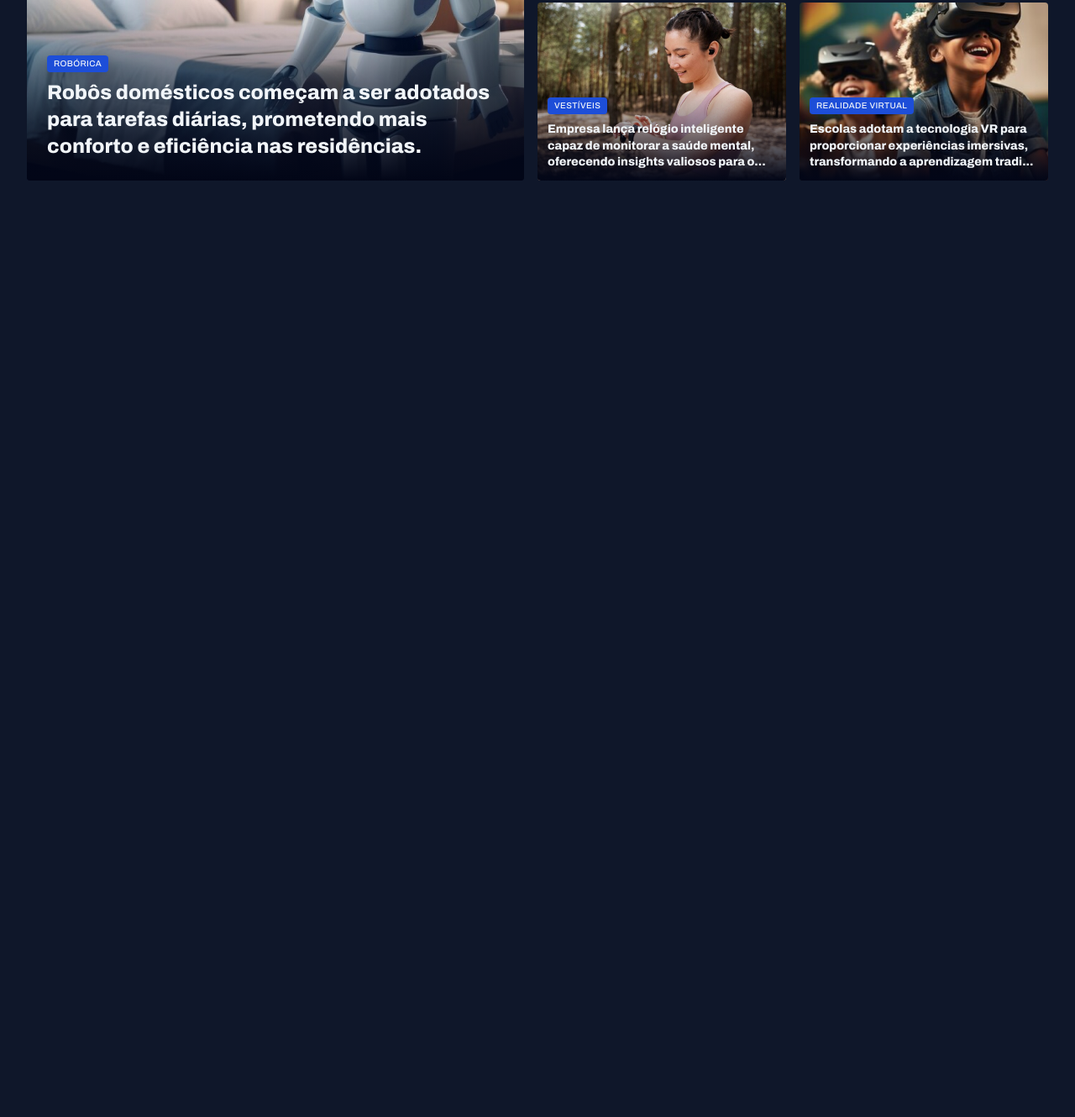
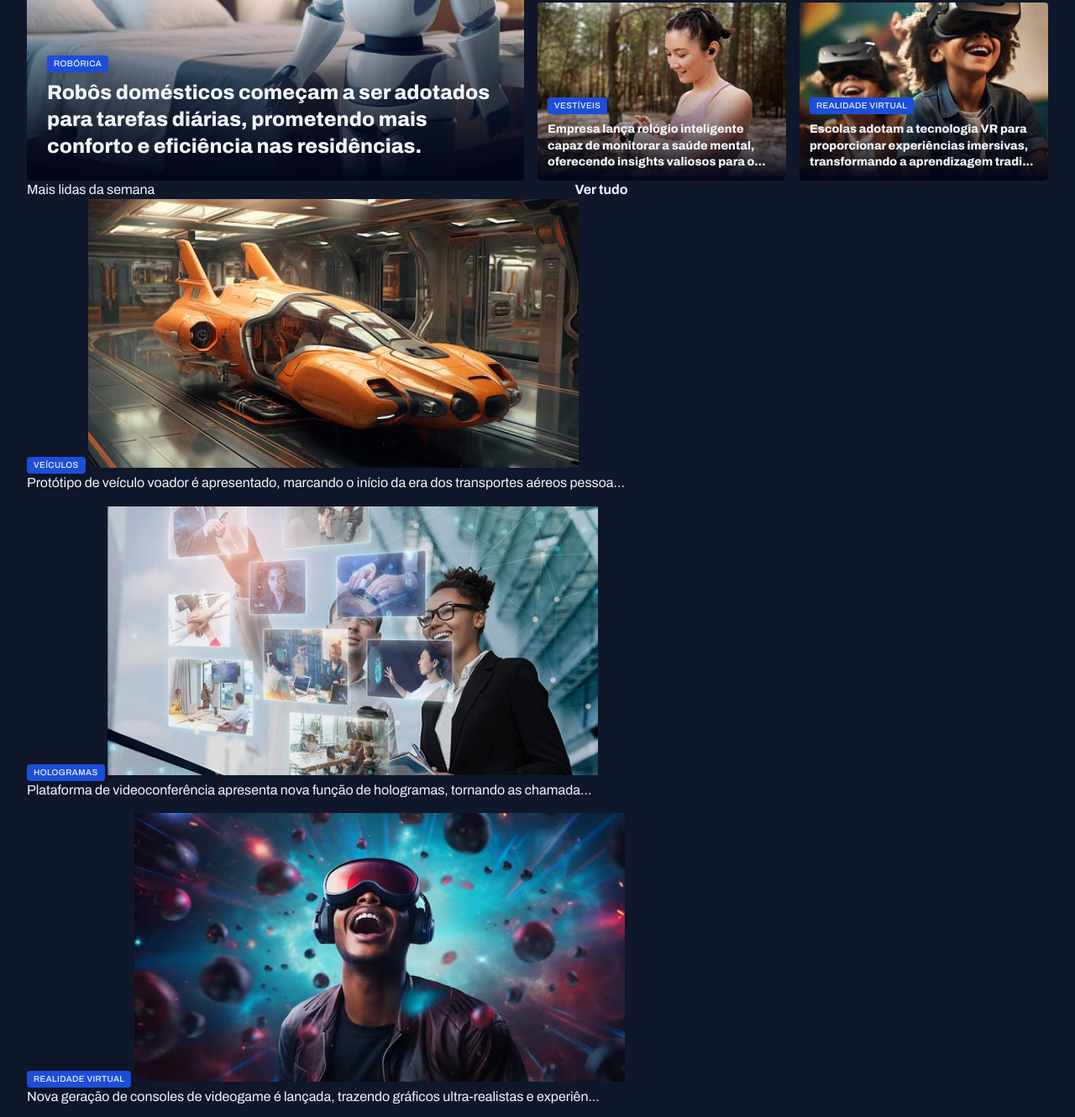
Before and after one commit to minicena/portal-de-noticias, a plain HTML site: page index.html in a window 1280 px wide. Shown: the part 380-1710 px from the top of the page at 84% size. Before the commit the page ends 800 px from the top, so only its background shows below. Drawn offline with Linux system fonts and the light colour scheme.

Commit message:
estruturando a seção mais lidas da semana

```diff
--- a/index.html
+++ b/index.html
@@ -91,6 +91,50 @@
                 </figure>
             </div>
         </section>
+
+        <section id="weekly">
+            <header class="grid grid-flow-col">
+                <h3>Mais lidas da semana</h3>
+                <a href="#" class="grid grid-flow-col">
+                    <strong>Ver tudo</strong>
+                    <span></span>
+                </a>
+            </header>
+
+            <div class="grid gap-16">
+                <figure>
+                    <span class="content-tag">Veículos</span>
+                    <img src="assets/images/Image 06.png" alt="Veículos">
+                    <p>
+                        Protótipo de veículo voador é apresentado, marcando o início da era dos transportes aéreos pessoa...
+                    </p>
+                </figure>
+
+                <figure>
+                    <span class="content-tag">Hologramas</span>
+                    <img src="assets/images/Image 07.png" alt="Hologramas">
+                    <p>
+                        Plataforma de videoconferência apresenta nova função de hologramas, tornando as chamada...
+                    </p>
+                </figure>
+
+                <figure>
+                    <span class="content-tag">Realidade virtual</span>
+                    <img src="assets/images/Image 08.png" alt="Realidade virtual">
+                    <p>
+                        Nova geração de consoles de videogame é lançada, trazendo gráficos ultra-realistas e experiên...
+                    </p>
+                </figure>
+
+                <figure>
+                    <span class="content-tag">Internet</span>
+                    <img src="assets/images/Image 09.png" alt="Internet">
+                    <p>
+                        Projeto busca oferecer internet de alta velocidade em áreas remotas através de satélites.
+                    </p>
+                </figure>
+            </div>
+        </section>
     </main>
 </body>
 </html>
```
